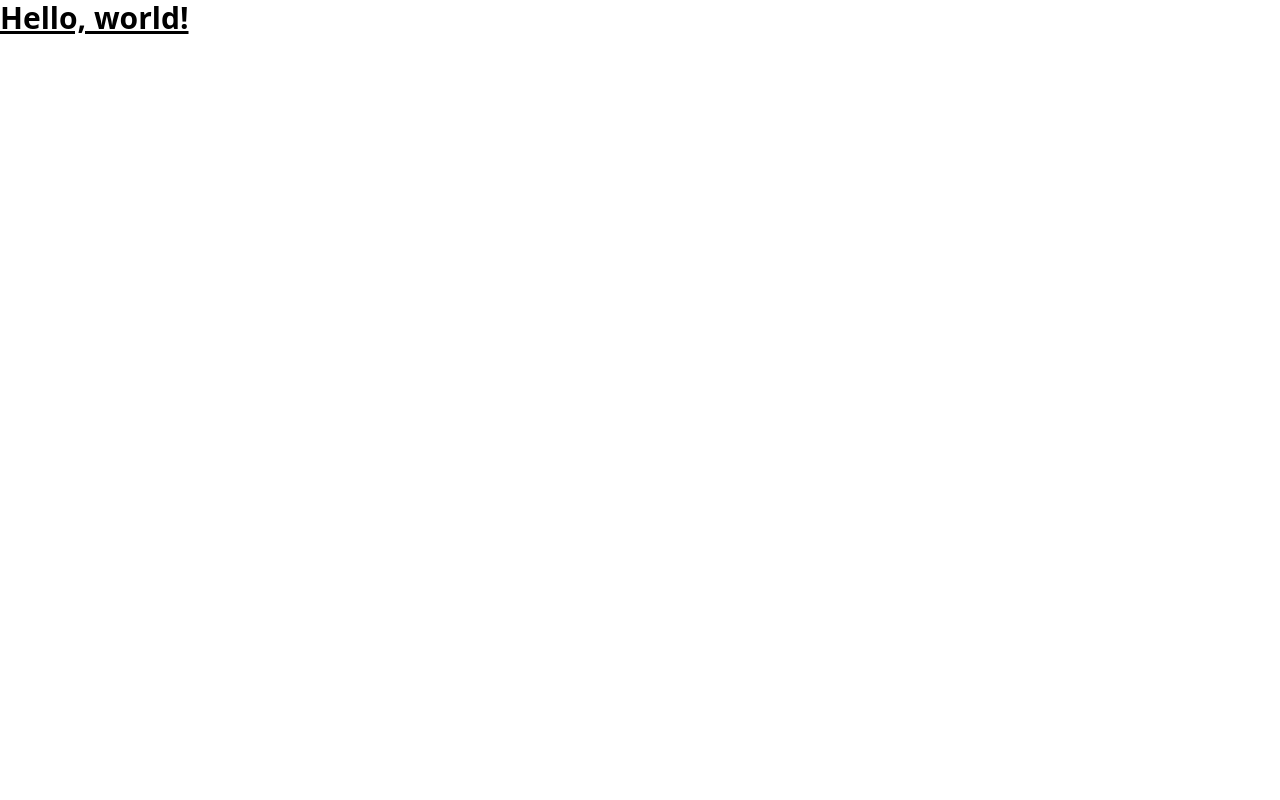
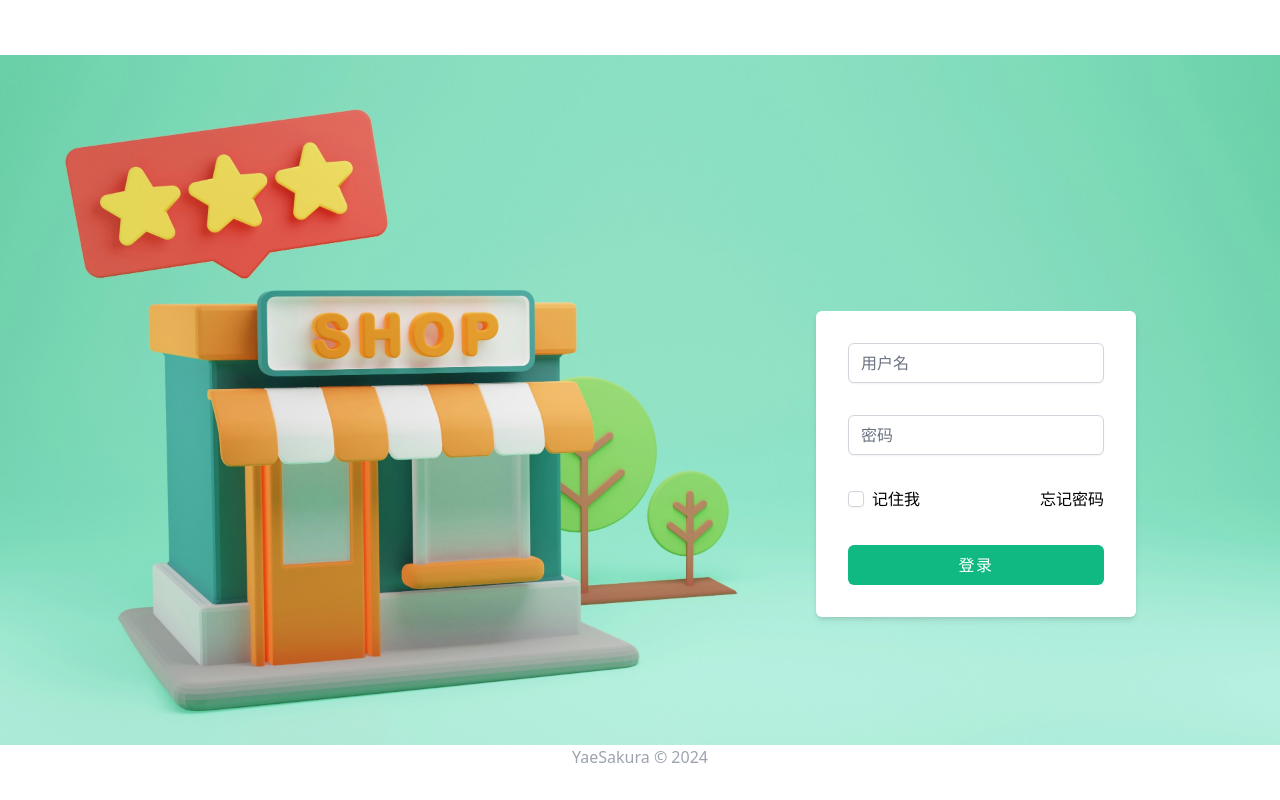
Before and after one commit to YaeSakura0911/open-retail-admin, an Angular app: page /login in a window 1280 px wide. Before the commit this address led to /. Built offline with nearby package versions, Linux system fonts and the light colour scheme.

Commit message:
完成登录页面设计

```diff
--- a/src/app/app.component.html
+++ b/src/app/app.component.html
@@ -1 +1 @@
-<h1 class="text-3xl font-bold underline">Hello, world!</h1>
+<router-outlet />
--- a/src/app/app.routes.ts
+++ b/src/app/app.routes.ts
@@ -1,3 +1,10 @@
 import { Routes } from '@angular/router';
+import { LoginComponent } from './pages/login/login.component';
 
-export const routes: Routes = [];
+export const routes: Routes = [
+    {
+        path: 'login',
+        title: '登录页',
+        component: LoginComponent
+    }
+];
--- /dev/null
+++ b/src/app/pages/login/login.component.html
@@ -0,0 +1,45 @@
+<div class="w-screen h-screen flex flex-col">
+    <header class="h-16 shadow"></header>
+    <div class="h-full container mx-auto relative" style="background: url('../../../assets/background.jpg') no-repeat; background-size: cover;">
+        <div class="w-80 p-8 bg-white rounded-md shadow-md absolute top-64 right-36">
+            <form [formGroup]="loginForm" (ngSubmit)="(handleLogin)">
+                <label class="block mb-8">
+                    <input
+                        placeholder="用户名"
+                        class="block w-full h-10 rounded-md border-gray-300 outline-none shadow-sm transition-all duration-300 hover:border-emerald-300 focus:border-emerald-300 focus:ring focus:ring-emerald-200 focus:ring-opacity-50"
+                    />
+                </label>
+                <label class="block mb-8">
+                    <input
+                        type="password"
+                        placeholder="密码"
+                        class="block w-full h-10 rounded-md border-gray-300 outline-none shadow-sm transition-all duration-300 hover:border-emerald-300 focus:border-emerald-300 focus:ring focus:ring-emerald-200 focus:ring-opacity-50"
+                    />
+                </label>
+                <div class="mb-8">
+                    <label
+                        class="inline-flex items-center hover:cursor-pointer"
+                    >
+                        <input
+                            type="checkbox"
+                            class="rounded border-gray-300 text-emerald-500 shadow-sm transition-all duration-300 hover:border-emerald-300 hover:cursor-pointer focus:border-emerald-300 focus:ring focus:ring-offset-0 focus:ring-emerald-200 focus:ring-opacity-50"
+                        />
+                        <span class="ml-2">记住我</span>
+                    </label>
+
+                    <span class="float-right">
+                        <a routerLink="/forgot" class="transition duration-300 hover:text-emerald-500">忘记密码</a>
+                    </span>
+                </div>
+
+                <button
+                    type="submit"
+                    class="block w-full h-10 bg-emerald-500 text-white tracking-widest rounded-md transition-all duration-300 hover:bg-emerald-500/80"
+                >
+                    登录
+                </button>
+            </form>
+        </div>
+    </div>
+    <footer class="h-16 text-center text-gray-400 align-middle">YaeSakura © 2024</footer>
+</div>
--- /dev/null
+++ b/src/app/pages/login/login.component.ts
@@ -0,0 +1,37 @@
+import { Component } from '@angular/core';
+import {
+    NonNullableFormBuilder,
+    ReactiveFormsModule,
+    Validators,
+} from '@angular/forms';
+import { RouterModule } from '@angular/router';
+
+@Component({
+    selector: 'app-login',
+    standalone: true,
+    imports: [ReactiveFormsModule, RouterModule],
+    templateUrl: './login.component.html',
+    styleUrl: './login.component.css',
+})
+export class LoginComponent {
+    loginForm = this.formBuilder.group({
+        username: ['', Validators.required],
+        password: ['', Validators.required],
+        remember: [false],
+    });
+
+    constructor(private formBuilder: NonNullableFormBuilder) {}
+
+    /**
+     * 登录并跳转页面
+     */
+    handleLogin(): void {
+        if (this.loginForm.valid) {
+            setTimeout(() => {
+
+            }, 3000);
+        } else {
+
+        }
+    }
+}
--- a/src/styles.css
+++ b/src/styles.css
@@ -2,3 +2,7 @@
 @tailwind base;
 @tailwind components;
 @tailwind utilities;
+
+html {
+    font-size: 16px;
+}
```
Also changed, not shown: src/app/pages/login/login.component.css (added), src/assets/background.jpg (added), 1 other file (tests, documents, lock files or other folders).
